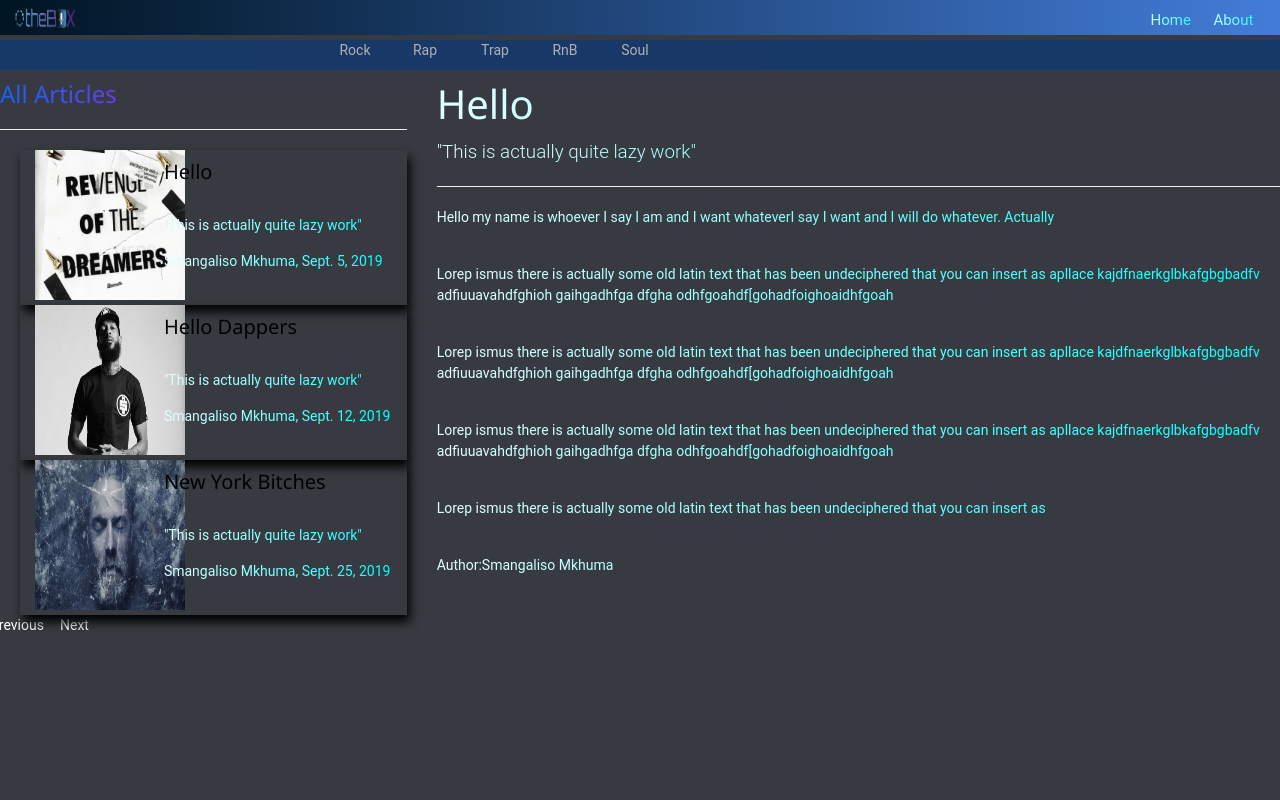
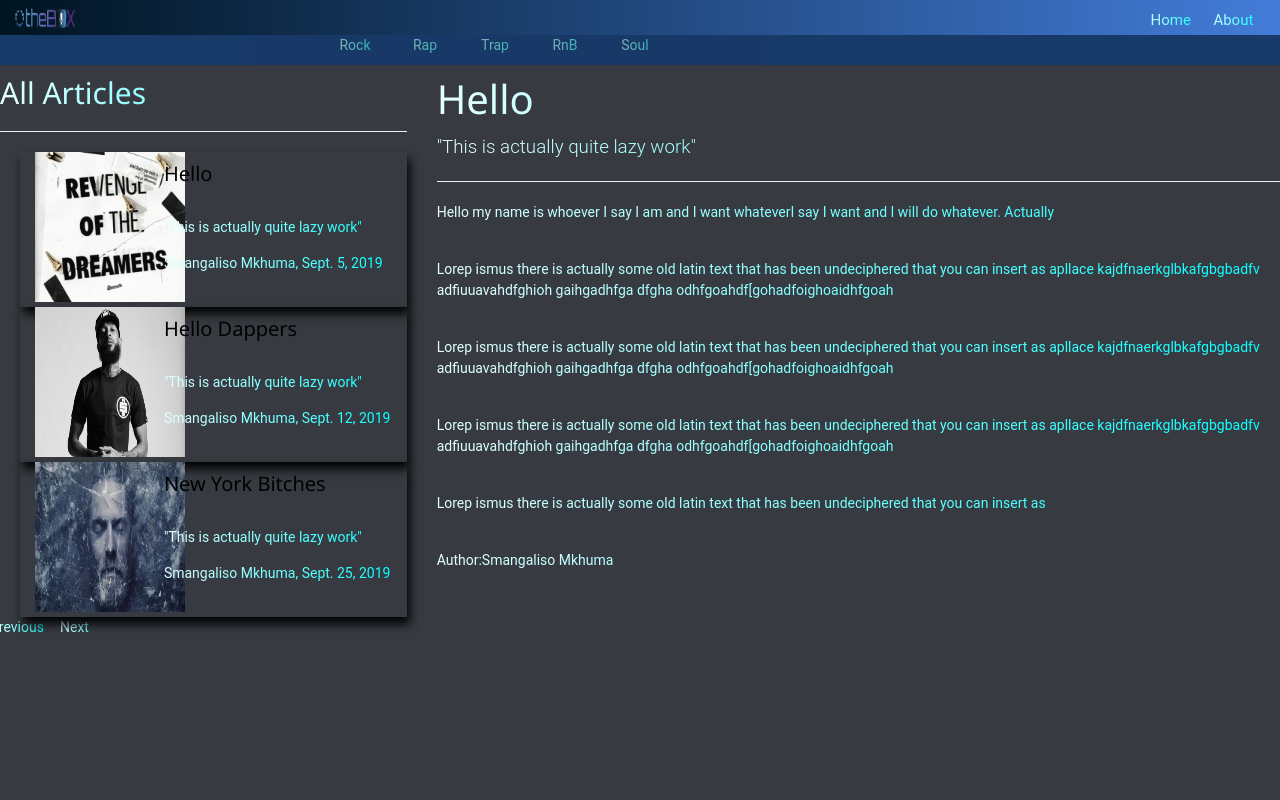
Before and after one commit to Smangaliso007/Blogger, a Django app: page /3 in a window 1280 px wide. Run offline with Django 3.2, Linux system fonts and the light colour scheme; data comes from the database, SQL or seed files in the repository; some libraries are stand-ins or nearby versions.

Commit message:
CSS Sort #10 -- Articles.html

```diff
--- a/blog/static/css/box-blog.css
+++ b/blog/static/css/box-blog.css
@@ -43,6 +43,13 @@ span {
     margin: 0 5px 0 5px;
     text: center;
     color: white;
+}
+
+span {
+  background: linear-gradient(to right, #E5FFFF, #00FFFF);
+  background: -webkit-linear-gradient(to right, #E5FFFF, #00FFFF);
+  -webkit-background-clip: text;
+  -webkit-text-fill-color: transparent;
 }
 
 span:hover {
--- a/blog/templates/blog/articles.html
+++ b/blog/templates/blog/articles.html
@@ -7,8 +7,8 @@
     <!-- Here The CONTENT Row -->
     <div class="row">
       <!-- The List for All Articles -->
-      <div class="col-lg-4">
-        <h3>All Articles</h3>
+      <div class="col-lg-4 mx-auto" style="padding-left: 15px;">
+        <h2>All Articles</h2>
         <hr>
         <div class="container-fluid">
           {% for article in Articles %}
@@ -17,7 +17,7 @@
                 <img src="{{ article.cover_art.url }}" alt="cover_art" height="150px" width="150px"/>
               </div>
               <div class="col-sm-8">
-                <h4>{{ article.Title }}</h4>
+                <h4><a href="{% url 'articles' article.id %}">{{ article.Title }}</a></h4>
                 <br>
                 <p> {{ article.editors_note }} </p>
                 <p> {{ article.Author }}, {{ article.date }} </p>
--- a/blog/templates/blog/base.html
+++ b/blog/templates/blog/base.html
@@ -49,7 +49,7 @@
             </div>
         </div>
     </nav>
-    <section id="display" style="padding-top: 40px;">
+    <section id="display" style="padding-top: 35px;">
       <div class="container-fluid" id="welcome_container">
           <!-- Welcome Tag -->
           <div class="container-fluid text-center" id="welcome">
```
